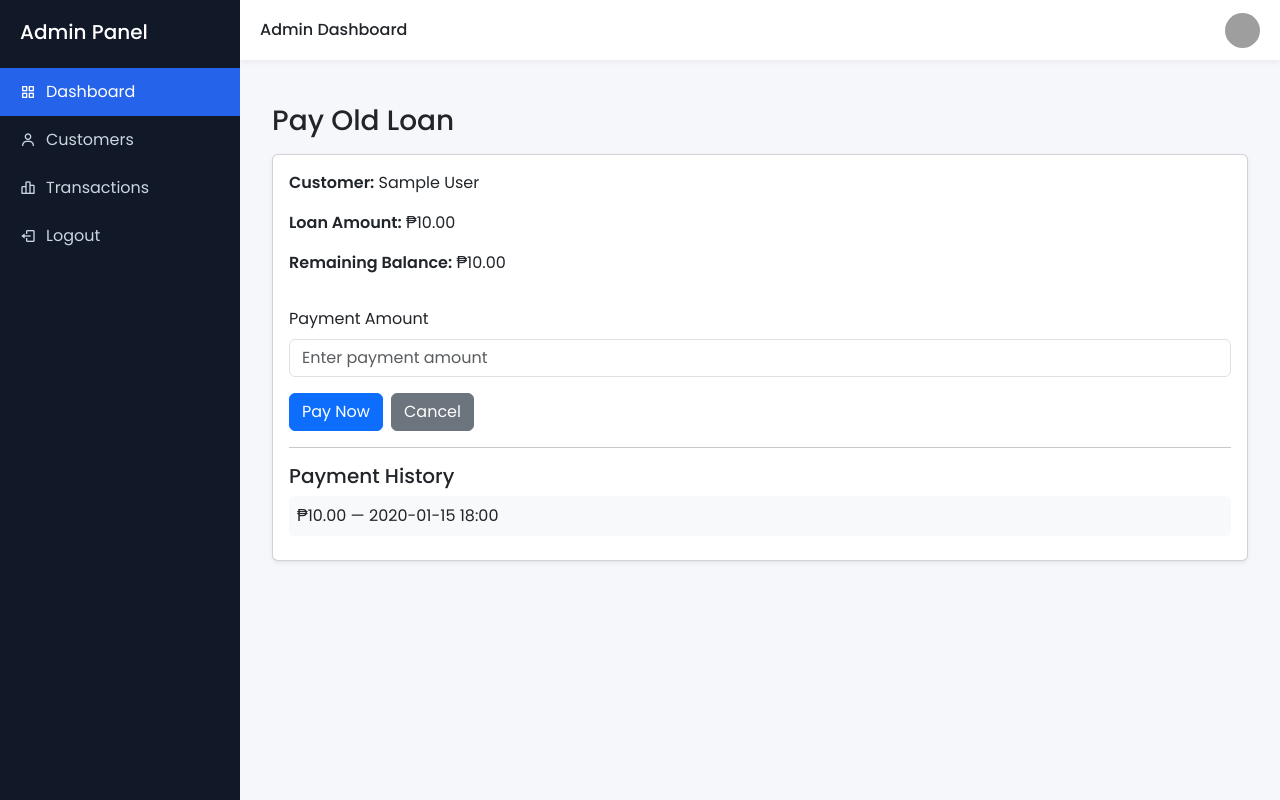
After one commit to jonathan24-prog/Loan-management-System, a Django app: page /old-loan/1/pay/ in a window 1280 px wide. The commit adds this page. Run offline with Django 5.2, Linux system fonts and the light colour scheme; tables that the repository leaves empty hold one stand-in row (values such as "Sample post"); grey boxes are pictures that could not be loaded.

Commit message:
add feature for old loans

```diff
--- a/loans/models.py
+++ b/loans/models.py
@@ -98,6 +98,26 @@ class Loan(models.Model):
         super().save(*args, **kwargs)
 
 
+class OldLoan(models.Model):
+    customer = models.ForeignKey(Customer, on_delete=models.CASCADE, related_name='old_loans')
+
+    loan_amount = models.DecimalField(max_digits=12, decimal_places=2)
+    remaining_balance = models.DecimalField(max_digits=12, decimal_places=2)
+
+    created_at = models.DateTimeField(auto_now_add=True)
+
+    def __str__(self):
+        return f"Old Loan - {self.customer.full_name}"
+
+
+class OldLoanPayment(models.Model):
+    old_loan = models.ForeignKey(OldLoan, on_delete=models.CASCADE, related_name='payments')
+
+    amount = models.DecimalField(max_digits=12, decimal_places=2)
+    paid_at = models.DateTimeField(auto_now_add=True)
+
+
+
 # ================= Payment Schedule =================
 from django.db import models
 from django.utils import timezone
--- a/loans/templates/loans/customers.html
+++ b/loans/templates/loans/customers.html
@@ -76,6 +76,10 @@
                             <a href="{% url 'add_loan' customer.pk %}"
                                class="btn btn-sm btn-success action-btn">
                                 Add Loan
+                            </a>
+                            <a href="{% url 'add_old_loan' customer.pk %}"
+                                class="btn btn-sm btn-dark action-btn">
+                                Add Old Loan
                             </a>
                             <a href="{% url 'add_emergency_loan' customer.pk %}"
                                class="btn btn-sm btn-warning action-btn">
--- /dev/null
+++ b/loans/templates/loans/pay_old_loan.html
@@ -0,0 +1,63 @@
+{% extends 'loans/base.html' %}
+
+{% block content %}
+
+<div class="container mt-4">
+
+    <h3 class="mb-3">Pay Old Loan</h3>
+
+    <div class="card shadow-sm p-3">
+
+        <!-- Loan Info -->
+        <div class="mb-3">
+            <p><strong>Customer:</strong> {{ loan.customer.full_name }}</p>
+            <p><strong>Loan Amount:</strong> ₱{{ loan.loan_amount }}</p>
+            <p><strong>Remaining Balance:</strong> ₱{{ loan.remaining_balance }}</p>
+        </div>
+
+        <!-- Payment Form -->
+        <form method="POST">
+            {% csrf_token %}
+
+            <div class="mb-3">
+                <label class="form-label">Payment Amount</label>
+                <input
+                    type="number"
+                    step="0.01"
+                    name="amount"
+                    class="form-control"
+                    placeholder="Enter payment amount"
+                    required
+                >
+            </div>
+
+            <div class="d-flex gap-2">
+                <button type="submit" class="btn btn-primary">
+                    Pay Now
+                </button>
+
+                <a href="{% url 'customer_detail' loan.customer.pk %}" class="btn btn-secondary">
+                    Cancel
+                </a>
+            </div>
+
+        </form>
+
+        <!-- Payment History -->
+        <hr>
+
+        <h5>Payment History</h5>
+
+        {% for p in loan.payments.all %}
+            <div class="p-2 mb-2 bg-light rounded">
+                ₱{{ p.amount }} — {{ p.paid_at|date:"Y-m-d H:i" }}
+            </div>
+        {% empty %}
+            <p class="text-muted">No payments yet.</p>
+        {% endfor %}
+
+    </div>
+
+</div>
+
+{% endblock %}
--- a/loans/urls.py
+++ b/loans/urls.py
@@ -9,6 +9,9 @@ path('dashboard/', views.dashboard, name='dashboard'),
 path('customers/', views.customers, name='customers'),
 path('customers/<int:pk>/', views.customer_detail, name='customer_detail'),
 path('customers/<int:pk>/delete/', views.customer_delete, name='customer_delete'),
+path('overdue-payments/', views.overdue_payments_view, name='overdue_payments'),
+path('customer/<int:pk>/add-old-loan/', views.add_old_loan, name='add_old_loan'),
+path('old-loan/<int:pk>/pay/', views.pay_old_loan, name='pay_old_loan'),
 # urls.py
 path('customer/<int:pk>/add-loan/', views.add_loan, name='add_loan'),
 path('customer/<int:pk>/add-emergency-loan/', views.add_emergency_loan, name='add_emergency_loan'),
--- a/loans/views.py
+++ b/loans/views.py
@@ -14,13 +14,15 @@ from .models import (
     Loan,
     PaymentSchedule,
     EmergencyLoan,
-    EmergencyPaymentSchedule
+    EmergencyPaymentSchedule,
+    OldLoan, OldLoanPayment
 )
 from .forms import (
     CustomerForm,
     LoanForm,
     EmergencyLoanForm,
-    PrincipalPaymentForm
+    PrincipalPaymentForm,
+    OldLoanForm
 )
 
 
@@ -162,10 +164,12 @@ def dashboard(request):
 
     paid_loans = Loan.objects.filter(remaining_balance=0).count()
 
-    overdue_payments = PaymentSchedule.objects.filter(
+    overdue_payments_qs = PaymentSchedule.objects.filter(
         is_paid=False,
         date__lt=today
-    ).count()
+    ).select_related('loan', 'loan__customer')
+
+    overdue_payments = overdue_payments_qs.count()
 
     # CHART GROUPING
     if filter_type == 'year':
@@ -193,6 +197,7 @@ def dashboard(request):
         'ongoing_loans': ongoing_loans,
         'paid_loans': paid_loans,
         'overdue_payments': overdue_payments,
+        'overdue_payments_qs': overdue_payments_qs,
 
         'total_collection': total_collection,
         'total_released': total_released,
@@ -205,6 +210,18 @@ def dashboard(request):
 
     return render(request, 'loans/dashboard.html', context)
 
+
+def overdue_payments_view(request):
+    today = date.today()
+
+    overdue_schedules = PaymentSchedule.objects.filter(
+        is_paid=False,
+        date__lt=today
+    ).select_related('loan', 'loan__customer').order_by('date')
+
+    return render(request, 'loans/overdue_payments.html', {
+        'overdue_schedules': overdue_schedules
+    })
 
 # ================= CUSTOMERS =================
 def customers(request):
@@ -296,6 +313,21 @@ def customer_detail(request, pk):
     total_collection = 0
     total_released = 0
 
+    # ================= PRINCIPAL ONLY CALCULATION =================
+
+    total_principal_released = 0
+    total_principal_paid = 0
+
+    for loan in loans:
+        total_principal_released += loan.loan_amount
+        total_principal_paid += (loan.loan_amount - loan.remaining_balance)
+
+    for e_loan in emergency_loans:
+        total_principal_released += e_loan.loan_amount
+        total_principal_paid += (e_loan.loan_amount - e_loan.remaining_principal)
+
+    customer_hold = total_principal_released - total_principal_paid
+
     for loan in loans:
         if loan.start_date and loan.due_date:
             loan.total_days = (loan.due_date - loan.start_date).days + 1
@@ -347,6 +379,9 @@ def customer_detail(request, pk):
         'total_interest_collected': total_interest_collected,
         'total_collection': total_collection,
         'total_released': total_released,
+        'customer_hold': customer_hold,
+        'total_principal_released': total_principal_released,
+        'total_principal_paid': total_principal_paid,
     }
 
     return render(request, 'loans/customer_detail.html', context)
@@ -512,6 +547,75 @@ def add_loan(request, pk):
         'customer': customer,
 
     })
+
+
+def add_old_loan(request, pk):
+    customer = get_object_or_404(Customer, pk=pk)
+
+    if request.method == "POST":
+        form = OldLoanForm(request.POST)
+        if form.is_valid():
+            loan = form.save(commit=False)
+            loan.customer = customer
+            loan.save()
+            return redirect('customer_detail', pk=customer.pk)
+    else:
+        form = OldLoanForm()
+
+    return render(request, 'loans/add_old_loan.html', {
+        'form': form,
+        'customer': customer
+    })
+
+
+def pay_old_loan(request, pk):
+    loan = get_object_or_404(OldLoan, pk=pk)
+
+    if request.method == "POST":
+
+        # ❌ BLOCK IF ALREADY PAID
+        if loan.remaining_balance <= 0:
+            messages.error(request, "This loan is already fully paid.")
+            return redirect('customer_detail', pk=loan.customer.pk)
+
+        try:
+            amount = Decimal(request.POST.get("amount", 0))
+        except:
+            messages.error(request, "Invalid amount.")
+            return redirect('customer_detail', pk=loan.customer.pk)
+
+        # ❌ BLOCK ZERO OR NEGATIVE
+        if amount <= 0:
+            messages.error(request, "Amount must be greater than zero.")
+            return redirect('customer_detail', pk=loan.customer.pk)
+
+        # ❌ BLOCK OVERPAYMENT
+        if amount > loan.remaining_balance:
+            messages.error(
+                request,
+                f"Cannot pay ₱{amount}. Only ₱{loan.remaining_balance} remaining."
+            )
+            return redirect('customer_detail', pk=loan.customer.pk)
+
+        # ✅ CREATE PAYMENT
+        OldLoanPayment.objects.create(
+            old_loan=loan,
+            amount=amount
+        )
+
+        # ✅ UPDATE BALANCE
+        loan.remaining_balance -= amount
+
+        if loan.remaining_balance < 0:
+            loan.remaining_balance = 0
+
+        loan.save()
+
+        messages.success(request, f"Payment of ₱{amount} saved.")
+
+        return redirect('customer_detail', pk=loan.customer.pk)
+
+    return render(request, 'loans/pay_old_loan.html', {'loan': loan})
 
 def reloan(request, pk):
     customer = get_object_or_404(Customer, pk=pk)
```
Also changed, not shown: loans/forms.py (+13 -1 lines), loans/templates/loans/add_old_loan.html (added, +40 -0 lines), loans/templates/loans/customer_detail.html (+93 -20 lines), loans/templates/loans/dashboard.html (+7 -5 lines), loans/templates/loans/overdue_payments.html (added, +41 -0 lines), loans/migrations/0015_oldloan_oldloanpayment.py (added).
